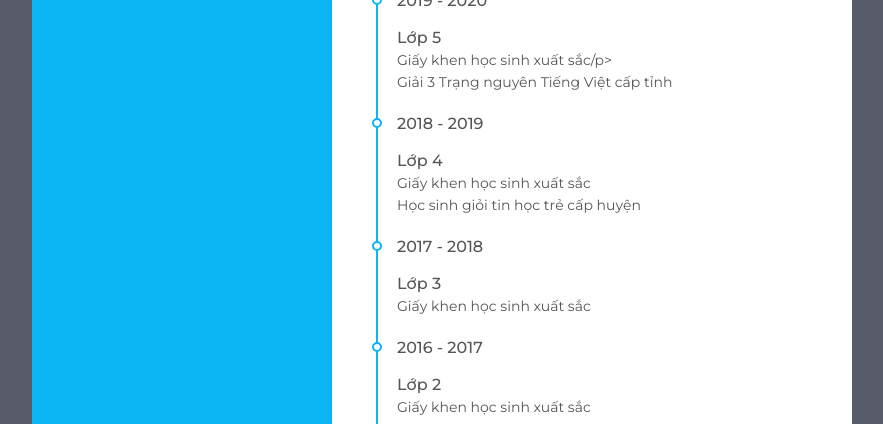
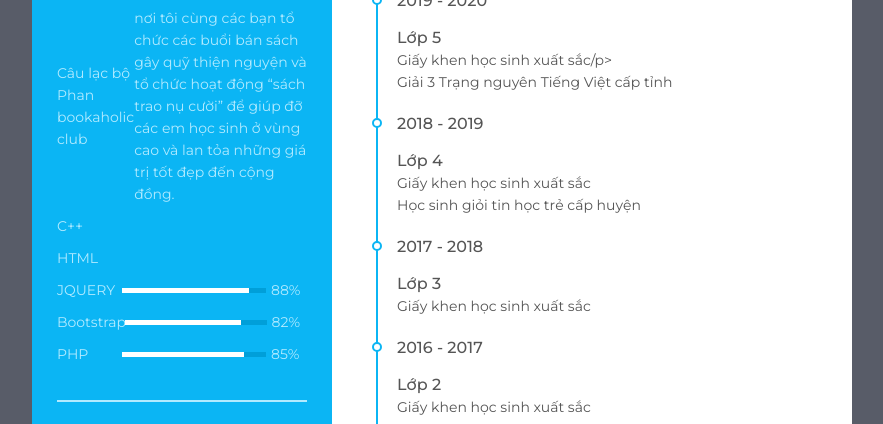
Before and after one commit to TiepHoa/vidu2, a plain HTML site: page index.html in a window 1280 px wide. Shown: the part 1059-1483 px from the top of the page, without its empty margins (158-1041 px from the left). Drawn offline with Linux system fonts and the light colour scheme.

Commit message:
Update index.html

```diff
--- a/index.html
+++ b/index.html
@@ -94,6 +94,64 @@
       </li>
      </ul>
    </div>
+   <div class="resume_item resume_skills">
+    <div class="title">
+      <p class="bold">Hoạt động ngoại khóa</p>
+    </div>
+    <ul>
+      <li>
+        <div class="skill_name">
+          Câu lạc bộ Phan bookaholic club
+        </div>
+        <li>
+          <div class="date">Câu lạc bộ Phan bookaholic club</div>
+          <div class="info">
+               <p>nơi tôi cùng các bạn tổ chức các buổi bán sách gây quỹ thiện nguyện và tổ chức hoạt động “sách trao nụ cười” để giúp đỡ các em học sinh ở vùng cao và lan tỏa những giá trị tốt đẹp đến cộng đồng.</p>
+              <div class="semi-bold">
+                <link rel=" Xem thêm về Câu lạc bộ Phan bookaholic club" href="style.css">
+              </div>
+          </div>
+      </li>
+      </li>
+      <li>
+        <div class="skill_name">
+          C++
+        </div>
+      </li>
+      <li>
+        <div class="skill_name">
+          HTML
+        </div>
+      </li>
+      <li>
+        <div class="skill_name">
+          JQUERY
+        </div>
+        <div class="skill_progress">
+          <span style="width: 88%;"></span>
+        </div>
+        <div class="skill_per">88%</div>
+      </li>
+      <li>
+       <div class="skill_name">
+         Bootstrap
+       </div>
+       <div class="skill_progress">
+         <span style="width: 82%;"></span>
+       </div>
+       <div class="skill_per">82%</div>
+     </li>
+     <li>
+       <div class="skill_name">
+         PHP
+       </div>
+       <div class="skill_progress">
+         <span style="width: 85%;"></span>
+       </div>
+       <div class="skill_per">85%</div>
+     </li>
+    </ul>
+  </div>
    <div class="resume_item resume_social">
      <div class="title">
        <p class="bold">Mạng xã hội</p>
```
